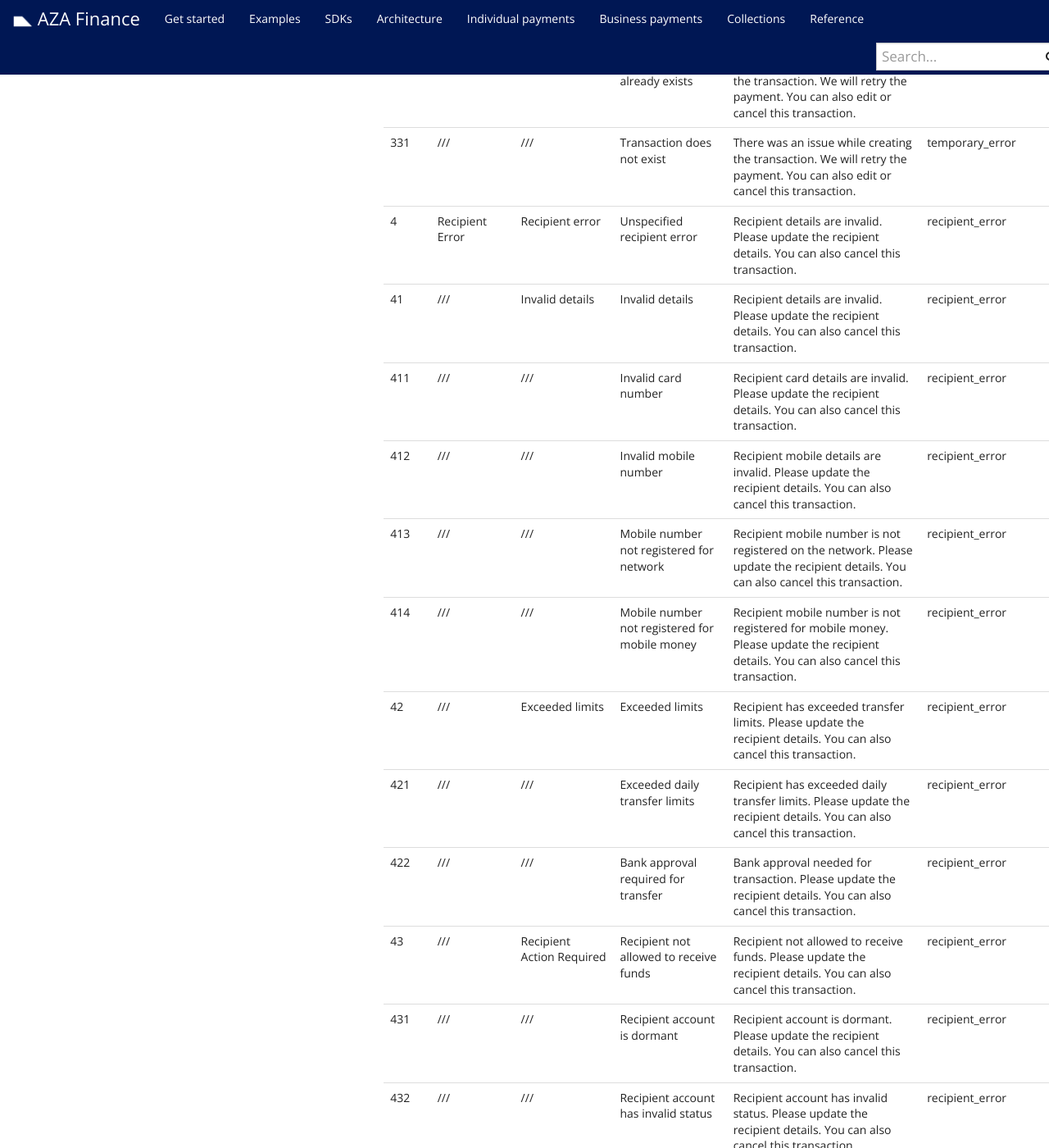
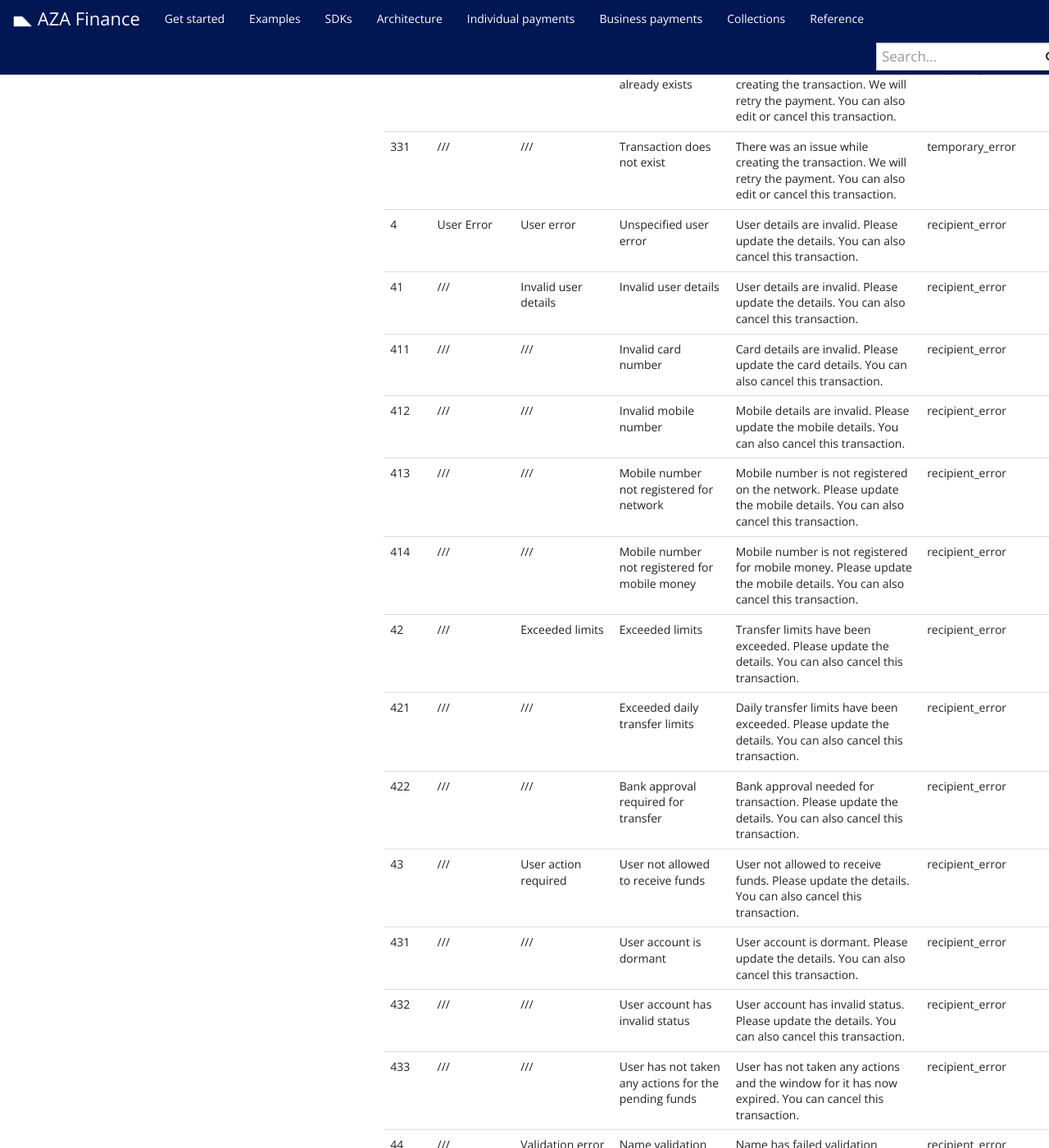
Before and after one commit to transferzero/api-documentation, a Jekyll site: the page built from _docs/error-handling.md, in a window 1280 px wide and 1400 px high, scrolled down 2827 px. Shown: the whole window at 82% size. Built offline with Jekyll 4.4.1, drawn with Linux system fonts in a browser that asks for light colours; nearby versions of some CDN libraries; comment, search, counter and statistics services are not loaded; some of the changed text lies outside the part shown.

Commit message:
BTA-8218 Update Error codes by adding the new 433 and 45 codes, as well as update the wording from Recipient to User.

```diff
--- a/_docs/error-handling.md
+++ b/_docs/error-handling.md
@@ -46,35 +46,37 @@ We categorize most errors into the following categories:
 
 | Error Code | Tier 1 | Tier 2 | Tier 3 | Description | Category |
 |-|-|-|-|-|-|
-| 0 | Success | Success | Success | The transaction was paid to the beneficiary. | paid |
+| 0 | Success | Success | Success | The transaction was successfully completed. | paid |
 | 1 | Pending | Pending | Pending | This transaction is awaiting a status update from the provider. | pending |
 | 11 | /// | Unknown | Unknown | This transaction is awaiting a status update from the provider. | pending |
 | 12 | /// | Timeout error | Timeout error | This transaction is awaiting a status update from the provider. | timeout_error |
 | 13 | /// | Manual reconciliation required | Manual reconciliation required | This transaction requires manual verification. Please wait until this is done. | manual_reconciliation_required |
 | 14 | /// | Pending | Pending | This transaction is awaiting a status update from the provider. | pending |
-| 2 | Recipient action required | Recipient action required | Recipient action required | This transaction requires an action by the recipient. | recipent_action_required |
-| 21 | /// | Pickupable | Pickupable | This transaction requires an action by the recipient. | recipent_action_required |
-| 22 | /// | Mandate signing required | Mandate signing required  | This transaction required the recipient to sign a mandate before it can be deposited. | recipent_action_required |
+| 2 | User action required | User action required | User action required | This transaction requires an action by the user. | recipent_action_required |
+| 21 | /// | Pickupable | Pickupable | This transaction is awaiting pickup by the recipient. | recipent_action_required |
+| 22 | /// | Mandate signing required | Mandate signing required  | This transaction required the user to sign a mandate before it can be deposited. | recipent_action_required |
 | 3 | Temporary error | Provider Error | Undefined provider error | The payment provider is not accepting transactions at the moment. We will retry the transaction at a later date. You can also edit or cancel this transaction. | temporary_error |
 | 31 | /// | Switch Error | Undefined switch error | The central switch is not accepting transfers at the moment. We will retry the transaction. You can also edit or cancel this transaction. | temporary_error |
 | 311 | /// | /// | Issuer/Switch inoperative | The central switch is not accepting transfers at the moment. We will retry the transaction. You can also edit or cancel this transaction. | temporary_error |
-| 32 | /// | Bank Error | Undefined bank error | The beneficiary's bank is not accepting payments at the moment. We will retry the transaction. You can also cancel or edit the transaction. | temporary_error |
-| 321 | /// | /// | Beneficiary bank not available | The beneficiary's bank is not accepting payments at the moment. We will retry the transaction. You can also cancel or edit the transaction. | temporary_error |
+| 32 | /// | User bank Error | Undefined bank error | The user's bank is not accepting transfers at the moment. We will retry the transaction. You can also cancel or edit the transaction | temporary_error |
+| 321 | /// | /// | Beneficiary bank not available | The user's bank is not accepting transfers at the moment. We will retry the transaction. You can also cancel or edit the transaction. | temporary_error |
 | 33 | /// | Not Found | Transaction code already exists | There was an issue while creating the transaction. We will retry the payment. You can also edit or cancel this transaction. | temporary_error |
 | 331 | /// | /// | Transaction does not exist | There was an issue while creating the transaction. We will retry the payment. You can also edit or cancel this transaction. | temporary_error |
-| 4 | Recipient Error | Recipient error | Unspecified recipient error | Recipient details are invalid. Please update the recipient details. You can also cancel this transaction. | recipient_error |
-| 41 | /// | Invalid details | Invalid details | Recipient details are invalid. Please update the recipient details. You can also cancel this transaction. | recipient_error |
-| 411 | /// | /// | Invalid card number | Recipient card details are invalid. Please update the recipient details. You can also cancel this transaction. | recipient_error |
-| 412 | /// | /// | Invalid mobile number | Recipient mobile details are invalid. Please update the recipient details. You can also cancel this transaction. | recipient_error |
-| 413 | /// | /// | Mobile number not registered for network | Recipient mobile number is not registered on the network. Please update the recipient details. You can also cancel this transaction. | recipient_error |
-| 414 | /// | /// | Mobile number not registered for mobile money | Recipient mobile number is not registered for mobile money. Please update the recipient details. You can also cancel this transaction. | recipient_error |
-| 42 | /// | Exceeded limits | Exceeded limits | Recipient has exceeded transfer limits. Please update the recipient details. You can also cancel this transaction. | recipient_error |
-| 421 | /// | /// | Exceeded daily transfer limits | Recipient has exceeded daily transfer limits. Please update the recipient details. You can also cancel this transaction. | recipient_error |
-| 422 | /// | /// | Bank approval required for transfer | Bank approval needed for transaction. Please update the recipient details. You can also cancel this transaction. | recipient_error |
-| 43 | /// | Recipient Action Required | Recipient not allowed to receive funds | Recipient not allowed to receive funds. Please update the recipient details. You can also cancel this transaction. | recipient_error |
-| 431 | /// | /// | Recipient account is dormant | Recipient account is dormant. Please update the recipient details. You can also cancel this transaction. | recipient_error |
-| 432 | /// | /// | Recipient account has invalid status | Recipient account has invalid status. Please update the recipient details. You can also cancel this transaction. | recipient_error |
-| 44 | /// | Validation error | Name validation failed | Recipient name has failed name validation against the account holder name. Please update the recipient details. You can also cancel this transaction. | recipient_error |
+| 4 | User Error | User error | Unspecified user error | User details are invalid. Please update the details. You can also cancel this transaction. | recipient_error |
+| 41 | /// | Invalid user details | Invalid user details | User details are invalid. Please update the details. You can also cancel this transaction. | recipient_error |
+| 411 | /// | /// | Invalid card number | Card details are invalid. Please update the card details. You can also cancel this transaction. | recipient_error |
+| 412 | /// | /// | Invalid mobile number | Mobile details are invalid. Please update the mobile details. You can also cancel this transaction. | recipient_error |
+| 413 | /// | /// | Mobile number not registered for network | Mobile number is not registered on the network. Please update the mobile details. You can also cancel this transaction. | recipient_error |
+| 414 | /// | /// | Mobile number not registered for mobile money | Mobile number is not registered for mobile money. Please update the mobile details. You can also cancel this transaction. | recipient_error |
+| 42 | /// | Exceeded limits | Exceeded limits | Transfer limits have been exceeded. Please update the details. You can also cancel this transaction. | recipient_error |
+| 421 | /// | /// | Exceeded daily transfer limits | Daily transfer limits have been exceeded. Please update the details. You can also cancel this transaction. | recipient_error |
+| 422 | /// | /// | Bank approval required for transfer | Bank approval needed for transaction. Please update the details. You can also cancel this transaction. | recipient_error |
+| 43 | /// | User action required | User not allowed to receive funds | User not allowed to receive funds. Please update the details. You can also cancel this transaction. | recipient_error |
+| 431 | /// | /// | User account is dormant | User account is dormant. Please update the details. You can also cancel this transaction. | recipient_error |
+| 432 | /// | /// | User account has invalid status | User account has invalid status. Please update the details. You can also cancel this transaction. | recipient_error |
+| 433 | /// | /// | User has not taken any actions for the pending funds | User has not taken any actions and the window for it has now expired. You can cancel this transaction. | recipient_error |
+| 44 | /// | Validation error | Name validation failed | Name has failed validation against the account holder name. Please update the details. You can also cancel this transaction. | recipient_error |
+| 45 | /// | Validation error | Invalid amount | Invalid amount sent for this transaction. | recipient_error |
 | 5 | Sender / Regulatory Error | Transaction error | Unspecified transaction error | Transaction cannot be processed. Please cancel this transaction. | sender_error |
 | 51 | /// | AML suspicion | An AML suspicion alert was raised | An AML suspicion alert was raised. Please cancel this transaction. | sender_error |
 | 511 | /// | /// | Sender not allowed to transact | Sender is not allowed to transact. Please cancel this transaction. | sender_error |
@@ -82,9 +84,12 @@ We categorize most errors into the following categories:
 | 53 | /// | Invalid transaction details | Invalid transaction details | Invalid transaction details provided. Please cancel this transaction. | sender_error |
 | 531 | /// | /// | Invalid amount provided | Invalid transaction details provided. Please cancel this transaction. | sender_error |
 | 54 | /// | Explicit cancellation requested | Explicit cancellation requested | Transaction was requested to be cancelled at the provider. Please cancel this transaction. | sender_error |
-| 541 | /// | /// | Explicit cancellation requested by beneficiary | Transaction was cancelled by the beneficiary. Please update the recipient details. You can also cancel this transaction. | recipient_error |
+| 541 | /// | /// | Explicit cancellation requested by user | Transaction was cancelled by the user. Please update the details. You can also cancel this transaction. | recipient_error |
 | 542 | /// | /// | Explicit cancellation requested by sender | Transaction was cancelled by the sender. Please cancel this transaction. | sender_error |
 | 543 | /// | /// | Explicit cancellation requested by provider | Transaction was cancelled by the provider. Please update the recipient details. You can also cancel this transaction. | recipient_error |
+
+# Note
+The categories `recipient_action_required` and `recipient_error` get mapped to `user_action_required` and `user_invalid_data_error` when dealing with a Collection Transaction.
 
 # Pending transactions
 
@@ -93,6 +98,7 @@ Occasionally a transaction has neither errored, nor has paid out. We call these
 * For any kind of cash pickup transactions, pending means that the recipient has received a pickup notice, but didn't pick up the funds yet. This is also called the `recipient_action_required` state. These transactions can be cancelled, in which case the pickup notice will be invalidated and the recipient will not be able to use it to pick up the funds anymore.
 * For some providers there might need to be action taken by the beneficiary to pick up the funds, for example they need to sign a mandate form. TTransactions here will also be in the `recipient_action_required` state.
 * For other transactions pending means that the recipient's bank or mobile provider is still processing the transaction and will note at a later date whether it could deposit the funds or not. These transactions will have a `may_cancel` field set to `false`. If you try to cancel them using the `DELETE /v1/recipients/[TRANSFERZERO_RECIPIENT_ID]` endpoint they get cancelled right after we get confirmation from our bank or mobile provider that the funds could not be debited. However if the confirmation we receive says that the funds are sent out these transactions will not be cancelled, they will be marked as successful.
+* For collections in `user_action_required` means that we sent the notification to the User and we are currently awaiting for the User to proceed with sending the funds.
 
 <div class="alert alert-info" markdown="1">
 **Note!** Occasionally a transaction can end up in a "pending loop", where once we get confirmation that the transaction has failed we immediately retry the payment - potentially making it pending again. To cancel these transactions you can either use the auto-cancellation feature (which is enabled by default), or ask our CS team to help cancel them.
```
